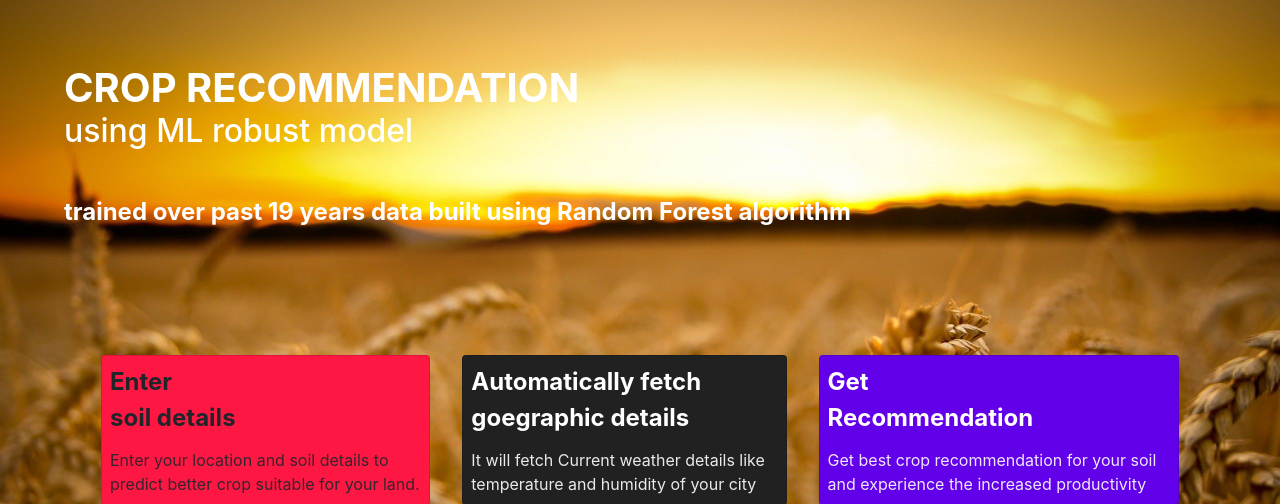
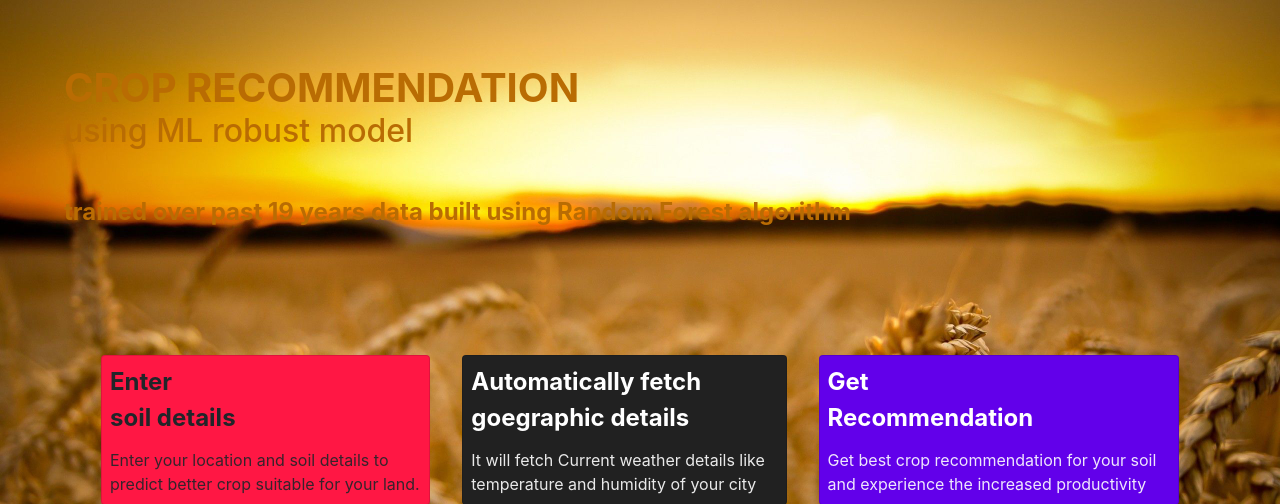
Before and after one commit to sudhakarPrakash/Agri_Project, a PHP site: page /cr.php in a window 1280 px wide. Shown: the top 504 px of the page. Run offline with PHP 8.4, Linux system fonts and the light colour scheme; some libraries are stand-ins or nearby versions.

Commit message:
Update cr.php

```diff
--- a/cr.php
+++ b/cr.php
@@ -48,7 +48,7 @@
 	<body onload="document.body.style.opacity='1.0'">
         <div class="main-container">
 
-            <div class="info p-3 m-5" style="color: #FFFFFF">
+            <div class="info p-3 m-5" style="color: #b96c03">
                     <h1><b>CROP RECOMMENDATION <br><span><h2>using ML robust model</h2></span></b></h1>
                     <br>
                     <p><h4><b>trained over past 19 years data built using Random Forest algorithm</b></h4></p>
```
